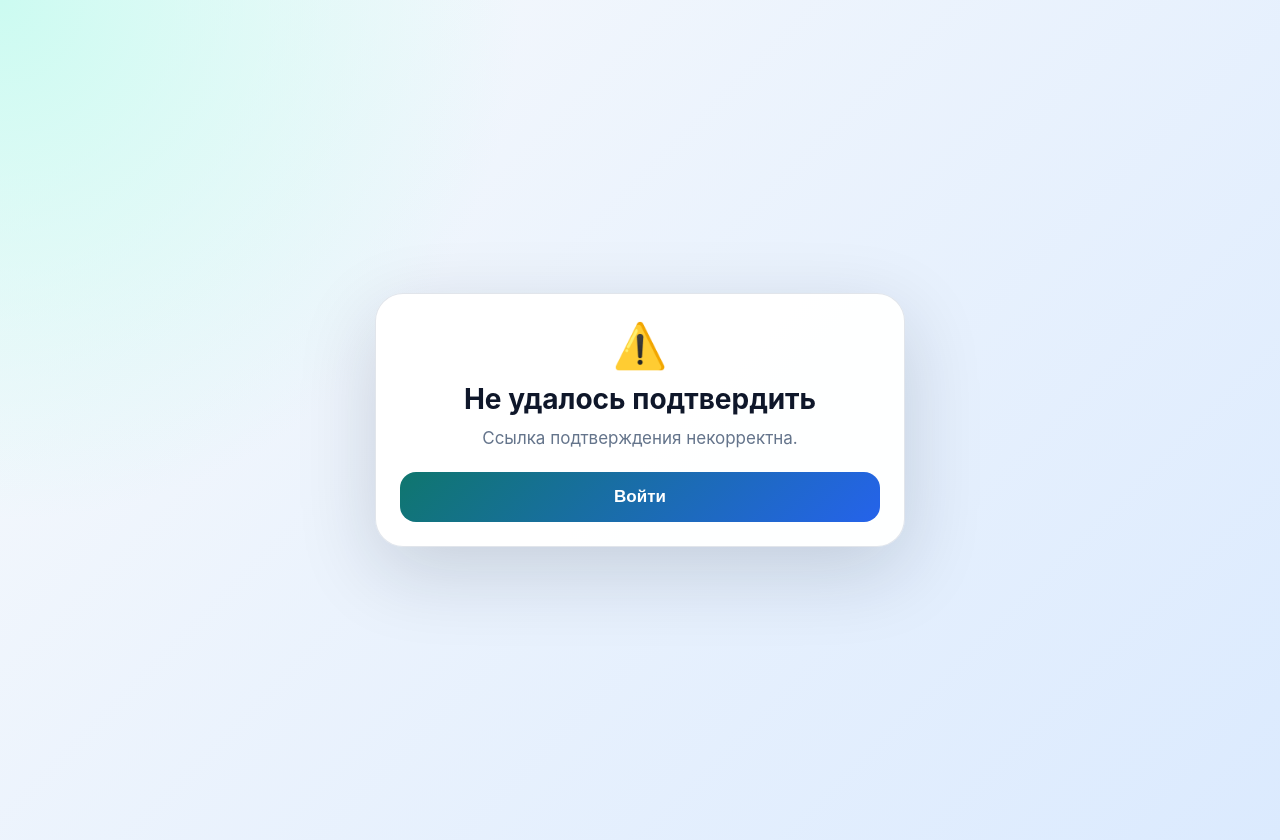
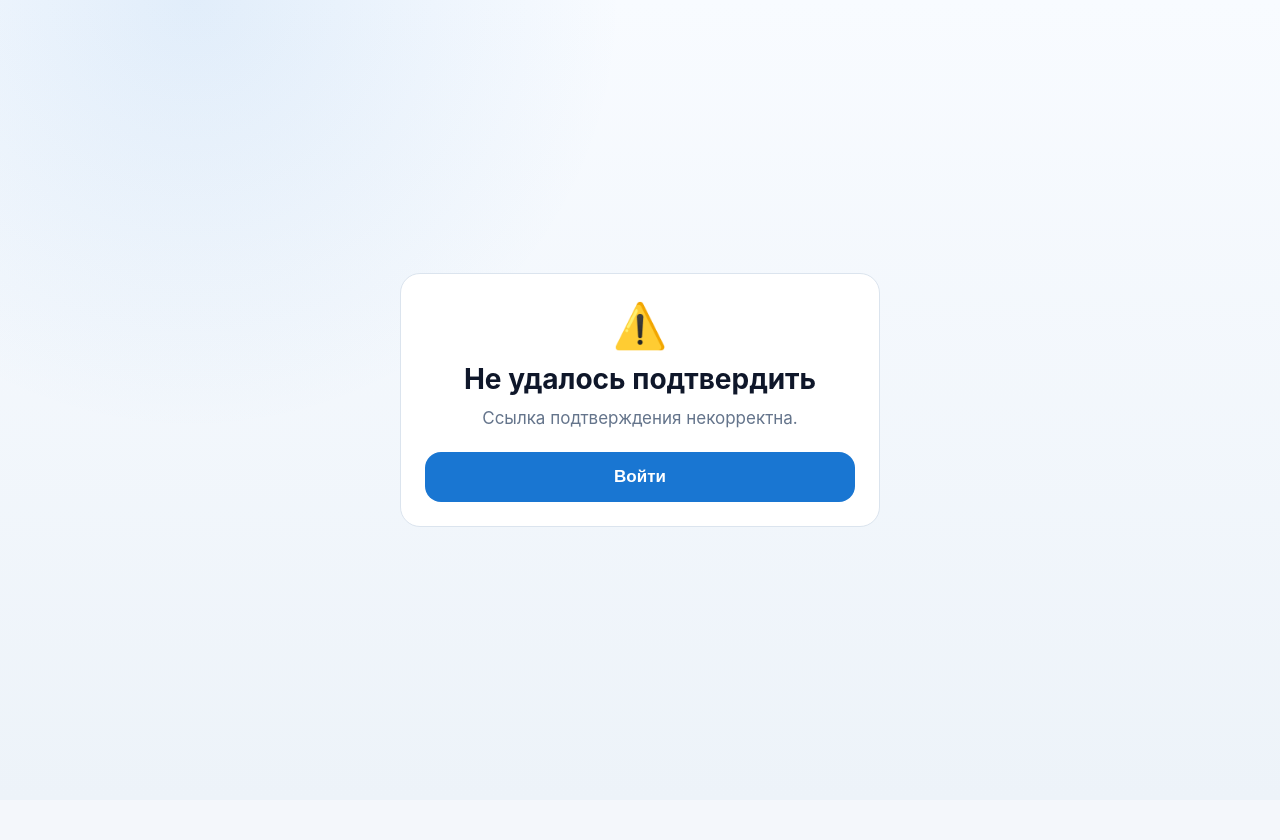
Before and after one commit to tracktorist237/hockey-planner, a React (Create React App) app: page /confirm-email in a window 1280 px wide. After the commit the page ends 800 px from the top, so only its background shows below. Built offline with nearby package versions, Linux system fonts and the light colour scheme; no server answers.

Commit message:
фикс белой темы

```diff
--- a/src/pages/ConfirmEmailPage.tsx
+++ b/src/pages/ConfirmEmailPage.tsx
@@ -5,22 +5,23 @@ import { useAuth } from "src/hooks/useAuth";
 const pageStyle: CSSProperties = {
   minHeight: "100vh",
   padding: "20px 14px",
-  background:
-    "radial-gradient(circle at top left, #ccfbf1 0, transparent 34%), linear-gradient(135deg, #f8fafc 0%, #dbeafe 100%)",
+  background: "var(--hp-bg-gradient)",
   display: "flex",
   alignItems: "center",
   justifyContent: "center",
+  boxSizing: "border-box",
 };
 
 const cardStyle: CSSProperties = {
   width: "100%",
   maxWidth: 480,
-  borderRadius: 28,
+  borderRadius: 20,
   padding: 24,
-  background: "rgba(255,255,255,0.96)",
-  boxShadow: "0 24px 80px rgba(15, 23, 42, 0.16)",
-  border: "1px solid rgba(148, 163, 184, 0.28)",
+  background: "var(--hp-surface)",
+  boxShadow: "var(--hp-shadow-lg)",
+  border: "1px solid var(--hp-border)",
   textAlign: "center",
+  boxSizing: "border-box",
 };
 
 const buttonStyle: CSSProperties = {
@@ -31,7 +32,7 @@ const buttonStyle: CSSProperties = {
   fontSize: 17,
   fontWeight: 900,
   cursor: "pointer",
-  background: "linear-gradient(135deg, #0f766e, #2563eb)",
+  background: "var(--hp-primary)",
   color: "white",
 };
 
```
